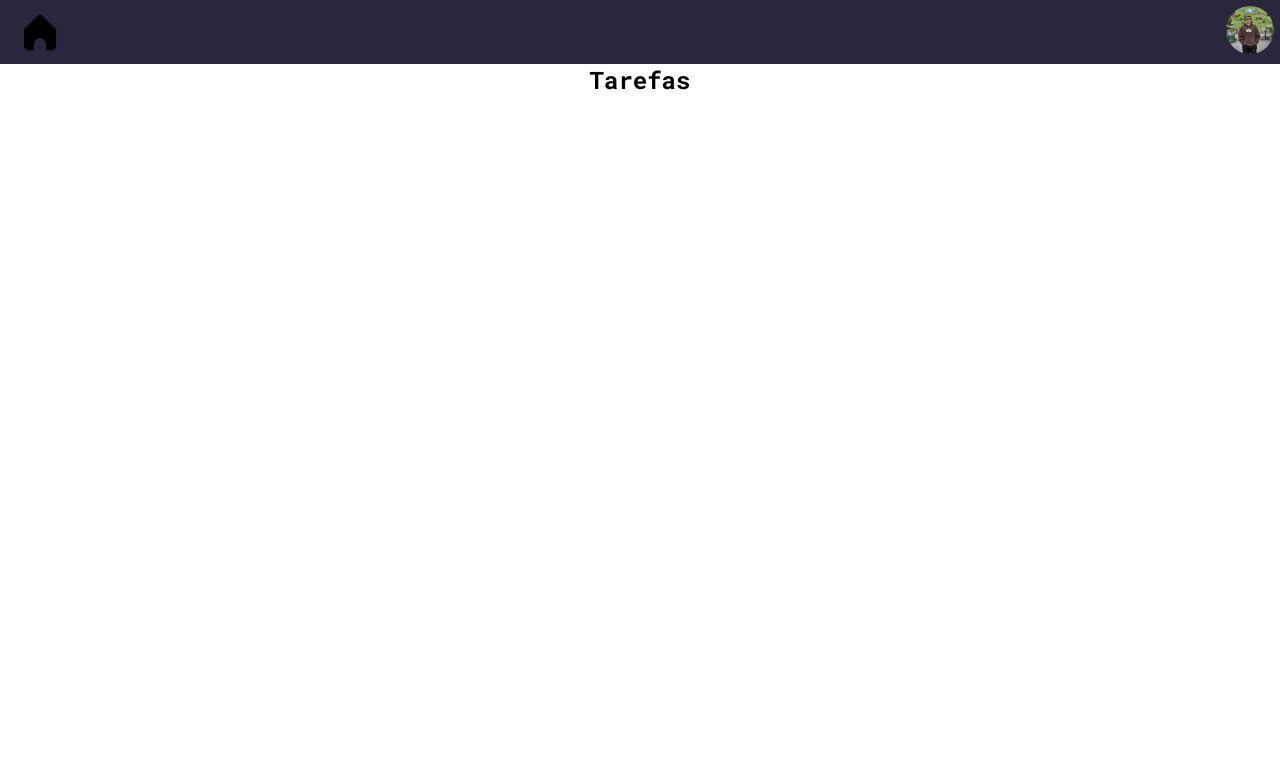
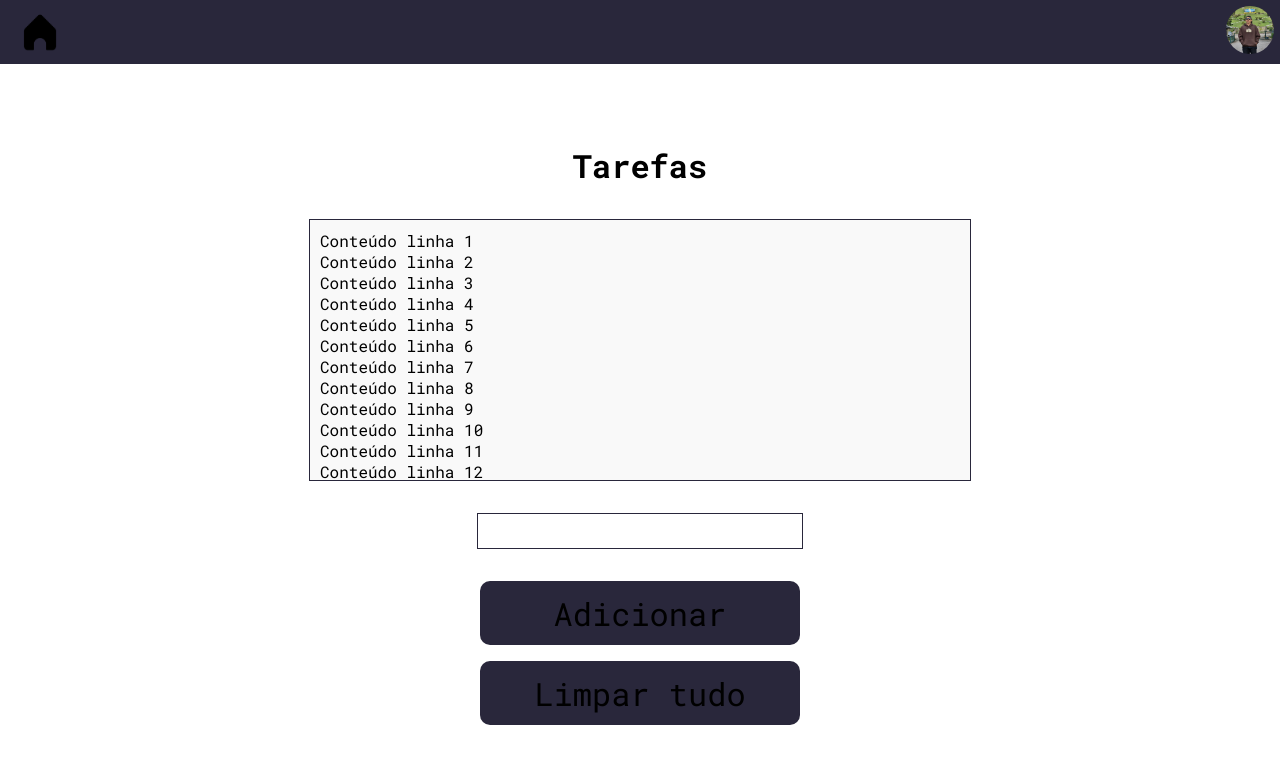
Before and after one commit to enzodelucas/Projeto-Individual-ReactWeb, a React (Vite) app in the folder my-app-avaliacao/: page /tarefas in a window 1280 px wide. Shown: the top 764 px of the page. Built offline with nearby package versions, Linux system fonts and the light colour scheme.

Commit message:
adicionando a caixa de tarefas, botões e input na pagina tarefas

```diff
--- /dev/null
+++ b/my-app-avaliacao/src/components/Input/input.jsx
@@ -0,0 +1,9 @@
+import styles from "./input.module.css"
+
+export function Input(){
+    return(
+        <input
+            type="text"
+            className={styles.inputEdit} />
+    )
+}
--- /dev/null
+++ b/my-app-avaliacao/src/components/Input/input.module.css
@@ -0,0 +1,3 @@
+.inputEdit{
+    color: #29273b;
+}
--- a/my-app-avaliacao/src/pages/tarefaspage/tarefas.jsx
+++ b/my-app-avaliacao/src/pages/tarefaspage/tarefas.jsx
@@ -1,3 +1,5 @@
+import { Button } from "../../components/Button/button"
+import { Input } from "../../components/Input/input"
 import { Navbar } from "../../components/NavBar/navbar"
 import style from "./tarefas.module.css"
 
@@ -5,9 +7,44 @@ export function Tarefas(){
     return(
         <>
         <Navbar/>
-        <div className={style.tarefasEdit}>
-            <h2>Tarefas</h2>
+            <div className={style.tarefasEdit}>
+                <h1>Tarefas</h1>
 
+
+
+            <div class={style.caixaComScroll}>
+                <p>Conteúdo linha 1</p>
+                <p>Conteúdo linha 2</p>
+                <p>Conteúdo linha 3</p>
+                <p>Conteúdo linha 4</p>
+                <p>Conteúdo linha 5</p>
+                <p>Conteúdo linha 6</p>
+                <p>Conteúdo linha 7</p>
+                <p>Conteúdo linha 8</p>
+                <p>Conteúdo linha 9</p>
+                <p>Conteúdo linha 10</p>
+                <p>Conteúdo linha 11</p>
+                <p>Conteúdo linha 12</p>
+                <p>Conteúdo linha 13</p>
+                <p>Conteúdo linha 14</p>
+                <p>Conteúdo linha 15</p>
+                <p>Conteúdo linha 16</p>
+                <p>Conteúdo linha 17</p>
+            </div>
+
+            <Input/>
+            <div className={style.buttonEditavel}>
+            <Button
+                type="submit"
+                onClick={""}
+                title={'Adicionar'}
+            />
+            <Button
+                type="submit"
+                onClick={""}
+                title={'Limpar  tudo'}
+            />
+           </div>
         </div>
         </>
     )
--- a/my-app-avaliacao/src/pages/tarefaspage/tarefas.module.css
+++ b/my-app-avaliacao/src/pages/tarefaspage/tarefas.module.css
@@ -2,4 +2,34 @@
     color: black;
     display: flex;
     justify-content: center;
+    align-items: center;
+    flex-direction: column;
+    gap: 2rem;
+    margin-top: 5rem;
 }
+
+.caixaComScroll{
+      width: 40rem;
+      height: 15rem;
+      border: 1px solid #29273b;
+      padding: 10px;
+      overflow-y: scroll; /* ou auto */
+      background-color: #f9f9f9;
+    }
+.buttonEditavel{
+    display: flex;
+    flex-direction: column;
+    gap: 1rem;
+}
+.buttonEditavel button{
+    width: 20rem;
+    height: 4rem;
+    font-size: 2rem;
+    border-radius: 10px;
+}
+
+input{
+    width: 20rem;
+    height: 2rem;
+    border: 1px solid #29273b;
+}
```
